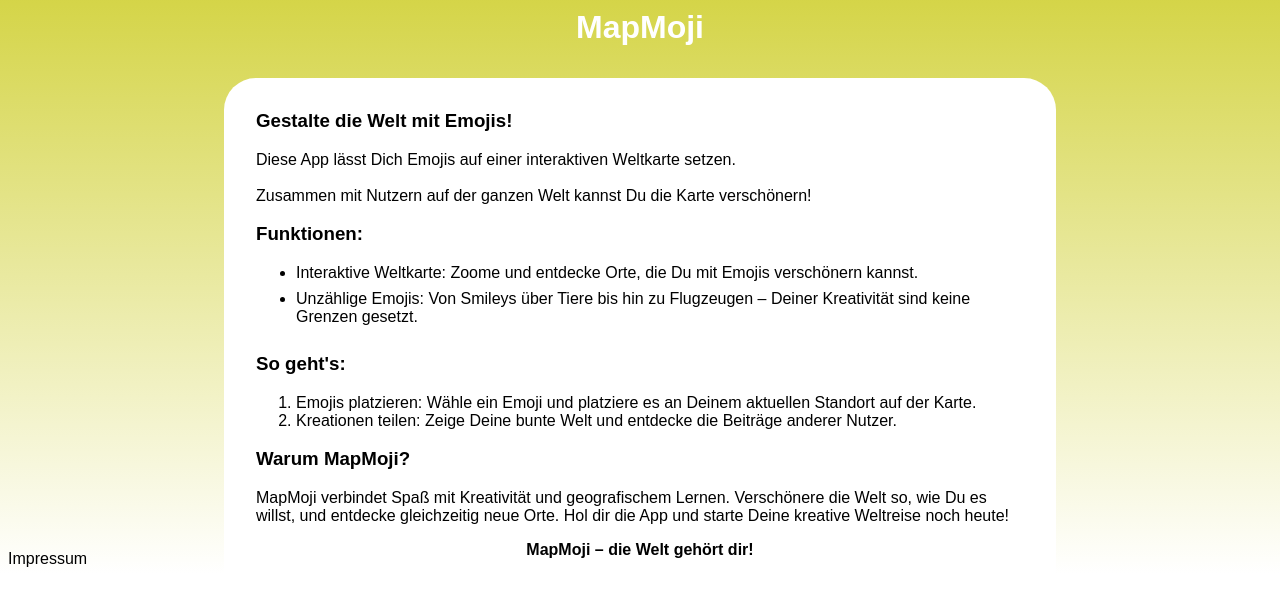
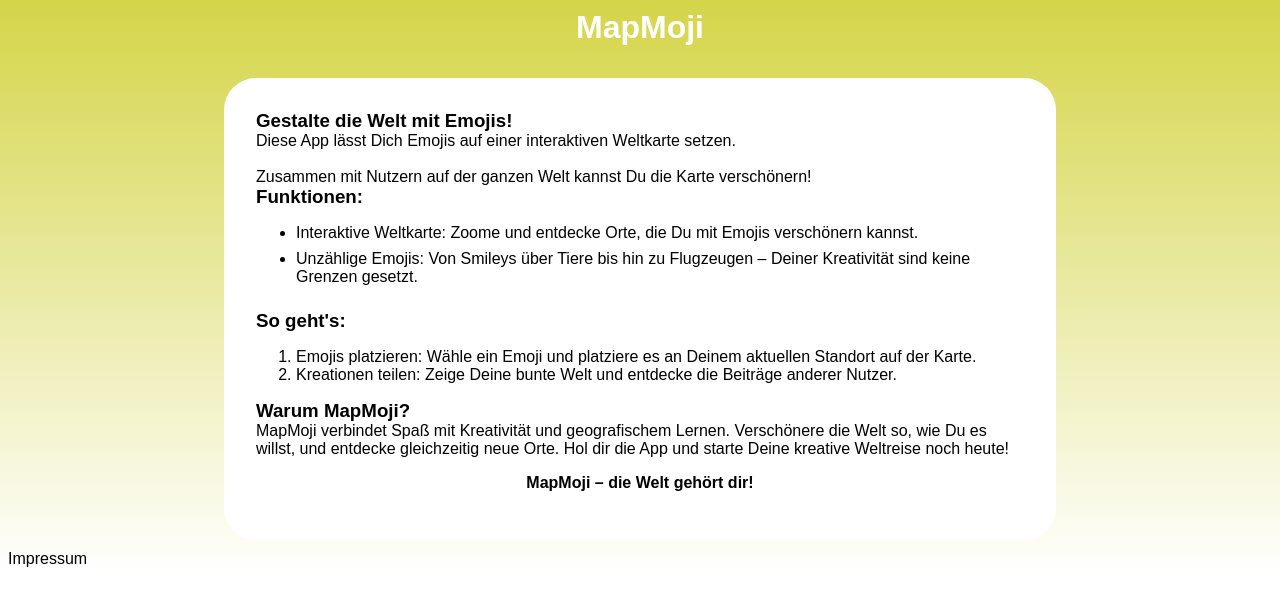
Before and after one commit to vincentmader/mapmoji-web, a Flask app: page / in a window 1280 px wide. Shown: the part 226-833 px from the top of the page. After the commit the page ends 793 px from the top, so only its background shows below. Run offline with Flask 3, Linux system fonts and the light colour scheme.

Commit message:
FIX formatting

```diff
--- a/static/css/base.css
+++ b/static/css/base.css
@@ -54,10 +54,8 @@ body {
 
     color: black;
 
-    p {}
-
-    ul li {
-        /* padding-bottom: 0.25em; */
+    h3 {
+        margin: 0px;
     }
 }
 
--- a/templates/index.html
+++ b/templates/index.html
@@ -15,7 +15,7 @@
 
     <div class="info">
 
-        <h3 class="no-top-margin"> Gestalte die Welt mit Emojis! </h3>
+        <h3> Gestalte die Welt mit Emojis! </h3>
 
         Diese App lässt Dich Emojis auf einer interaktiven Weltkarte setzen. <br />
         <br />
```
